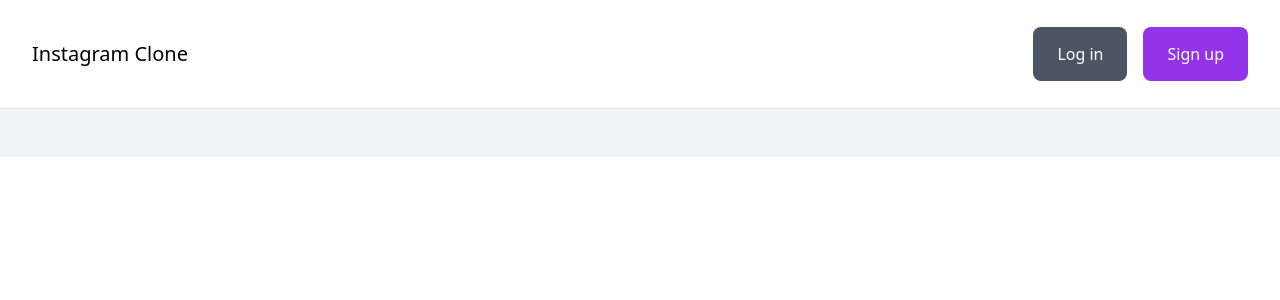
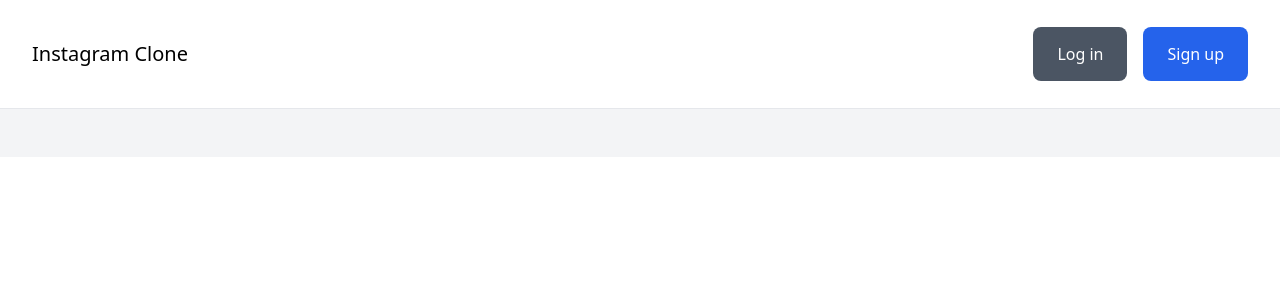
Before and after one commit to domfernando319/KartoonNetwork, a Vue app in the folder socialnet/: page / in a window 1280 px wide. Shown: the top 300 px of the page. Built offline with nearby package versions, Linux system fonts and the light colour scheme.

Commit message:
Minor change

```diff
--- a/socialnet/src/App.vue
+++ b/socialnet/src/App.vue
@@ -75,7 +75,7 @@ import HelloWorld from './components/HelloWorld.vue'
                     </template>
                     <template v-else>
                         <RouterLink to="/login" class="mr-4 py-4 px-6 bg-gray-600 text-white rounded-lg">Log in</RouterLink>
-                        <RouterLink to="/signup" class="py-4 px-6 bg-purple-600 text-white rounded-lg">Sign up</RouterLink>
+                        <RouterLink to="/signup" class="py-4 px-6 bg-blue-600 text-white rounded-lg">Sign up</RouterLink>
                     </template>
                 </div>
             </div>
```
